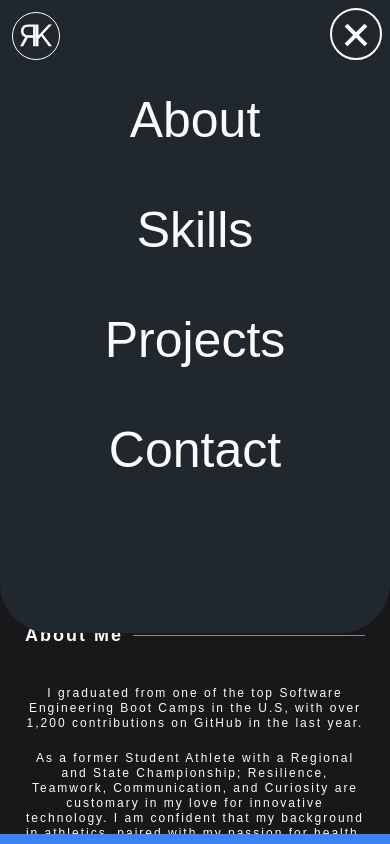
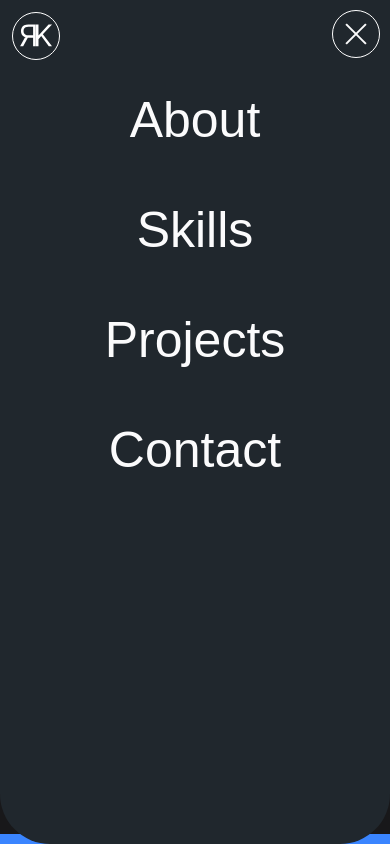
Before and after one commit to Bouderton/about-me, a React (Vite) app in the folder About-Me/: page / in a window 390 px wide. Both pictures are taken after a click on the button 356 px from the left and 34 px from the top of the page. Shown: the top 844 px of the page. Built offline with nearby package versions, Linux system fonts and the light colour scheme.

Commit message:
fix-button-anim

```diff
--- a/About-Me/src/components/Header/Header.jsx
+++ b/About-Me/src/components/Header/Header.jsx
@@ -1,8 +1,6 @@
 import "./Header.css";
 import Navigation from "../Navigation/Navigation";
 import { motion } from "motion/react";
-import Logo from "../Logo/Logo";
-import { useRef, useState } from "react";
 
 const Header = ({ homeRef, aboutRef, skillsRef, projectsRef, contactRef }) => {
   return (
--- a/About-Me/src/components/Logo/Logo.jsx
+++ b/About-Me/src/components/Logo/Logo.jsx
@@ -7,6 +7,10 @@ const Logo = ({ homeRef, setIsOpen }) => {
         initial={{ backgroundColor: "transparent", borderRadius: "50%" }}
         whileHover={{
           backgroundColor: "#3a85ff",
+        }}
+        whileTap={{
+          scale: 0.8,
+          transition: { duration: 0.25, type: "spring", bounce: 0.25 },
         }}
         style={{
           position: "fixed",
--- a/About-Me/src/components/MenuButton/MenuButton.jsx
+++ b/About-Me/src/components/MenuButton/MenuButton.jsx
@@ -4,59 +4,80 @@ import "../Navigation/Navigation.css";
 const MenuButton = ({ handleClick, isOpen }) => {
   return (
     <>
-      <MotionConfig transition={{ duration: 0.25, ease: "easeInOut" }}>
       <motion.button
         onClick={handleClick}
         className="nav__mobile-menu-button"
         whileHover={{
           backgroundColor: "#3a85ff",
           scale: 1.15,
-            transition: { duration: 0.25, type: "spring", bounce: 0.35 },
+          transition: { duration: 0.25, type: "spring", bounce: 0.25 },
+        }}
+        whileTap={{
+          scale: 0.8,
+          transition: { duration: 0.25, type: "spring", bounce: 0.25 },
         }}
       >
+        <motion.svg
+          width="48"
+          height="48"
+          viewBox="0 0 240 240"
+          fill="none"
+          xmlns="http://www.w3.org/2000/svg"
+        >
+          <motion.rect
+            x="2.5"
+            y="2.5"
+            width="235"
+            height="235"
+            rx="117.5"
+            stroke="white"
+            strokeWidth="5"
+            initial={{ opacity: 0, pathLength: 0, scale: 1 }}
+            animate={{ opacity: 1, pathLength: 1 }}
+            transition={{ delay: 1, duration: 0.75 }}
+          />
+        </motion.svg>
         <motion.div
-            initial={{ opacity: 0 }}
-            animate={{ opacity: 1, transition: { duration: 1 } }}
+          initial={isOpen ? { rotate: 0, y: 0 } : { opacity: 0, scaleX: 0 }}
+          animate={
+            isOpen
+              ? { rotate: "45deg", y: -27, x: 11 }
+              : {
+                  scaleX: 1,
+                  opacity: 1,
+                  transition: { delay: 1.5, duration: 0.7 },
+                }
+          }
           style={{
-              outline: "2px solid #fbfbfc",
-              widht: "50px",
-              height: "48px",
-              borderRadius: "50%",
-              position: "relative",
+            y: -34,
+            x: 12,
+            width: "26px",
+            outline: "1px solid #fbfbfc",
+            position: "fixed",
+            transformOrigin: "50%",
           }}
         />
         <motion.div
           initial={isOpen ? { rotate: 0, y: 0 } : { opacity: 0, scaleX: 0 }}
           animate={
             isOpen
-                ? { rotate: "45deg", y: 8, x: 12 }
-                : { scaleX: 1, opacity: 1, transition: { duration: 1 } }
+              ? { rotate: "-45deg", y: -27, x: 11 }
+              : {
+                  scaleX: 1,
+                  opacity: 1,
+                  transition: { delay: 1.5, duration: 0.7 },
+                }
           }
           style={{
-              top: "-65%",
-              x: "50%",
-              width: "24px",
-              outline: "2px solid #fbfbfc",
-              position: "relative",
-            }}
-          />
-          <motion.div
-            initial={isOpen ? { rotate: 0, y: 0 } : { opacity: 0, scaleX: 0 }}
-            animate={
-              isOpen
-                ? { rotate: "-45deg", y: -6, x: 12 }
-                : { scaleX: 1, opacity: 1, transition: { duration: 1 } }
-            }
-            style={{
-              top: "-35%",
-              x: "50%",
-              width: "24px",
-              outline: "2px solid #fbfbfc",
-              position: "relative",
+            y: -20,
+            x: 12,
+            width: "26px",
+            outline: "1px solid #fbfbfc",
+            position: "fixed",
+            transformOrigin: "50%",
           }}
         />
       </motion.button>
-      </MotionConfig>
     </>
   );
 };
--- a/About-Me/src/components/Navigation/Navigation.css
+++ b/About-Me/src/components/Navigation/Navigation.css
@@ -64,7 +64,7 @@
   position: fixed;
   top: 10px;
   right: 10px;
-  background: #20272d;
+  background: transparent;
   border: none;
   border-radius: 50%;
   width: 48px;
@@ -82,7 +82,7 @@
   z-index: 1;
   justify-content: center;
   width: 100%;
-  height: 75vh;
+  height: 100vh;
 }
 
 .nav__mobile-buttons {
@@ -104,6 +104,11 @@
   cursor: pointer;
 }
 
+.nav__mobile-logo {
+  width: 48px;
+  height: 48px;
+}
+
 @media screen and (max-width: 775px) {
   .nav__mobile-toggle {
     visibility: visible;
```
Lines whose indentation alone changed are shown as unchanged.
